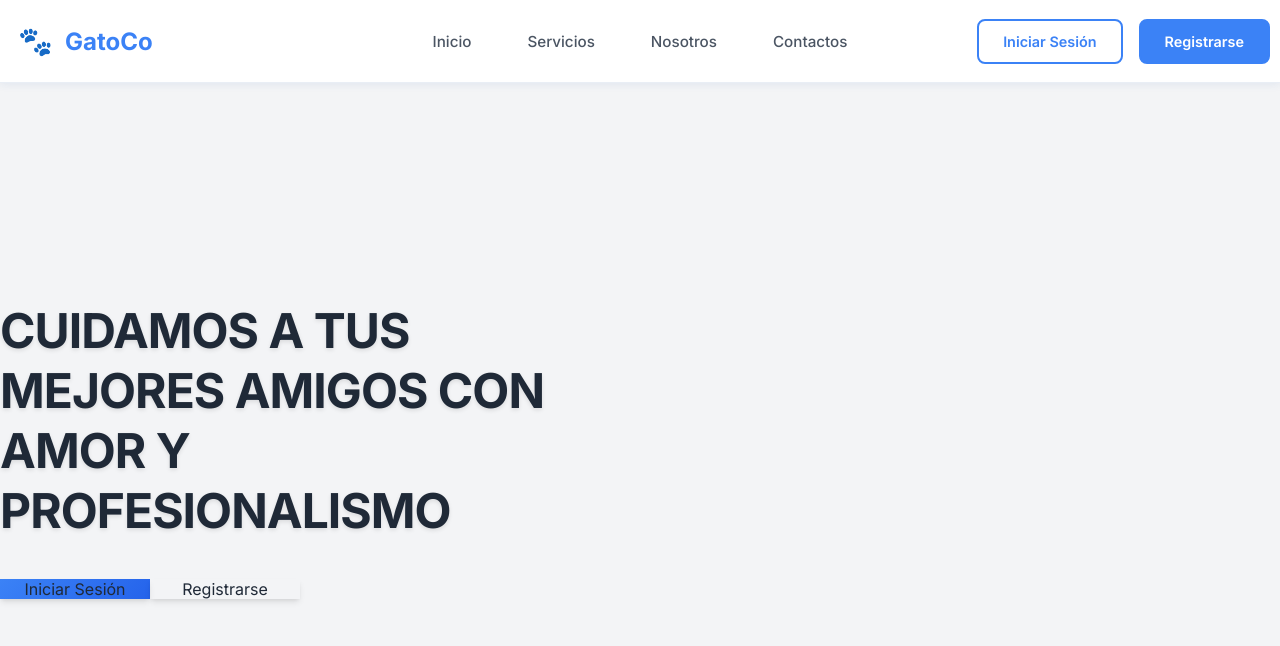
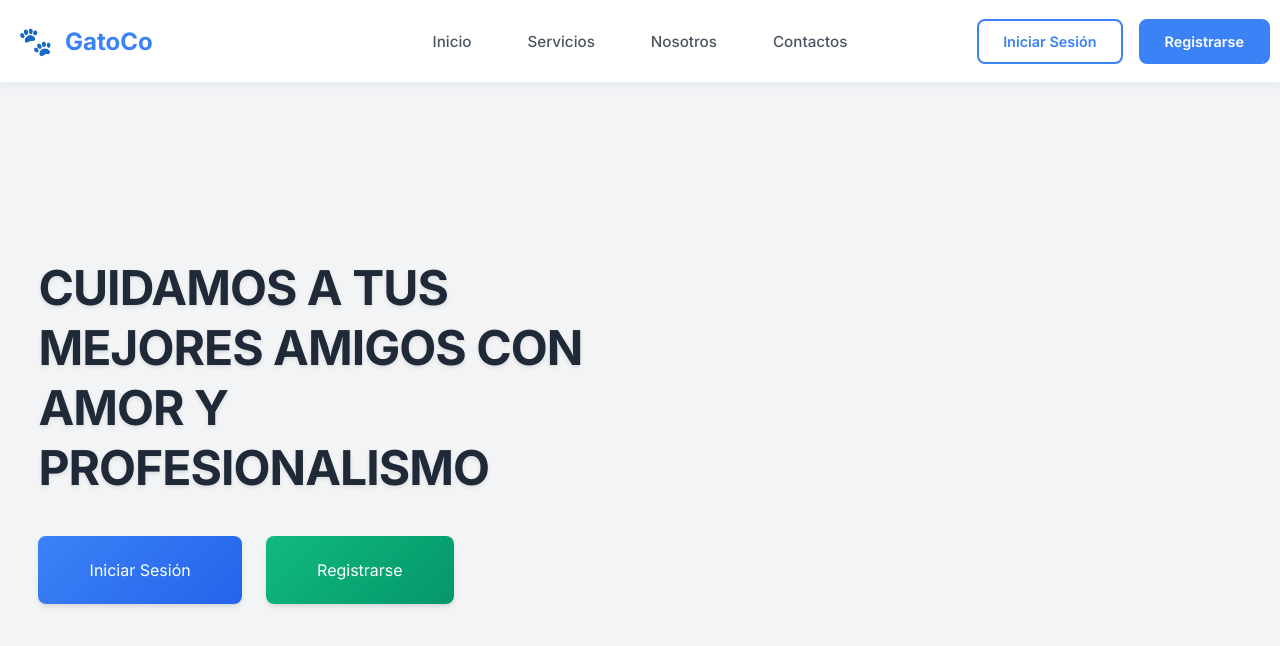
Before and after one commit to kikisaito/GatocoRepositoryGrupal, an Angular app: page / in a window 1280 px wide. Shown: the top 646 px of the page. Built offline with nearby package versions, Linux system fonts and the light colour scheme.

Commit message:
fix: add material icons, define missing css variables for buttons and layout

```diff
--- a/src/index.html
+++ b/src/index.html
@@ -1,3 +1,6 @@
+<!doctype html>
+<html lang="en">
+
 <!doctype html>
 <html lang="en">
 
@@ -10,6 +13,7 @@
   <link rel="preconnect" href="https://fonts.googleapis.com">
   <link rel="preconnect" href="https://fonts.gstatic.com" crossorigin>
   <link href="https://fonts.googleapis.com/css2?family=Inter:wght@300;400;500;600;700&display=swap" rel="stylesheet">
+  <link href="https://fonts.googleapis.com/icon?family=Material+Icons" rel="stylesheet">
 </head>
 
 <body>
--- a/src/styles.scss
+++ b/src/styles.scss
@@ -36,12 +36,40 @@
   --line-height-relaxed: 1.625;
 
   /* Spacing */
-  --spacing-md: 1rem;
+  --spacing-xs: 0.5rem;
+  --spacing-sm: 1rem;
+  --spacing-md: 1.5rem;
   --spacing-lg: 2rem;
+  --spacing-xl: 3rem;
   --spacing-2xl: 4rem;
 
+  /* Border Radius */
+  --border-radius-sm: 0.25rem;
+  --border-radius-md: 0.375rem;
+  --border-radius-lg: 0.5rem;
+  --border-radius-xl: 1rem;
+  --border-radius-full: 9999px;
+
+  /* Transitions */
+  --transition-fast: 150ms cubic-bezier(0.4, 0, 0.2, 1);
+  --transition-normal: 300ms cubic-bezier(0.4, 0, 0.2, 1);
+  --transition-slow: 500ms cubic-bezier(0.4, 0, 0.2, 1);
+
+  /* Colors Extended */
+  --color-white: #ffffff;
+  --color-primary-darker: #1d4ed8;
+
+  --color-secondary: #10b981;
+  /* Emerald 500 */
+  --color-secondary-dark: #059669;
+  /* Emerald 600 */
+  --color-secondary-darker: #047857;
+  /* Emerald 700 */
+
   /* Shadows */
+  --shadow-sm: 0 1px 2px 0 rgba(0, 0, 0, 0.05);
   --shadow-md: 0 4px 6px -1px rgba(0, 0, 0, 0.1), 0 2px 4px -1px rgba(0, 0, 0, 0.06);
+  --shadow-lg: 0 10px 15px -3px rgba(0, 0, 0, 0.1), 0 4px 6px -2px rgba(0, 0, 0, 0.05);
 }
 
 body {
```
